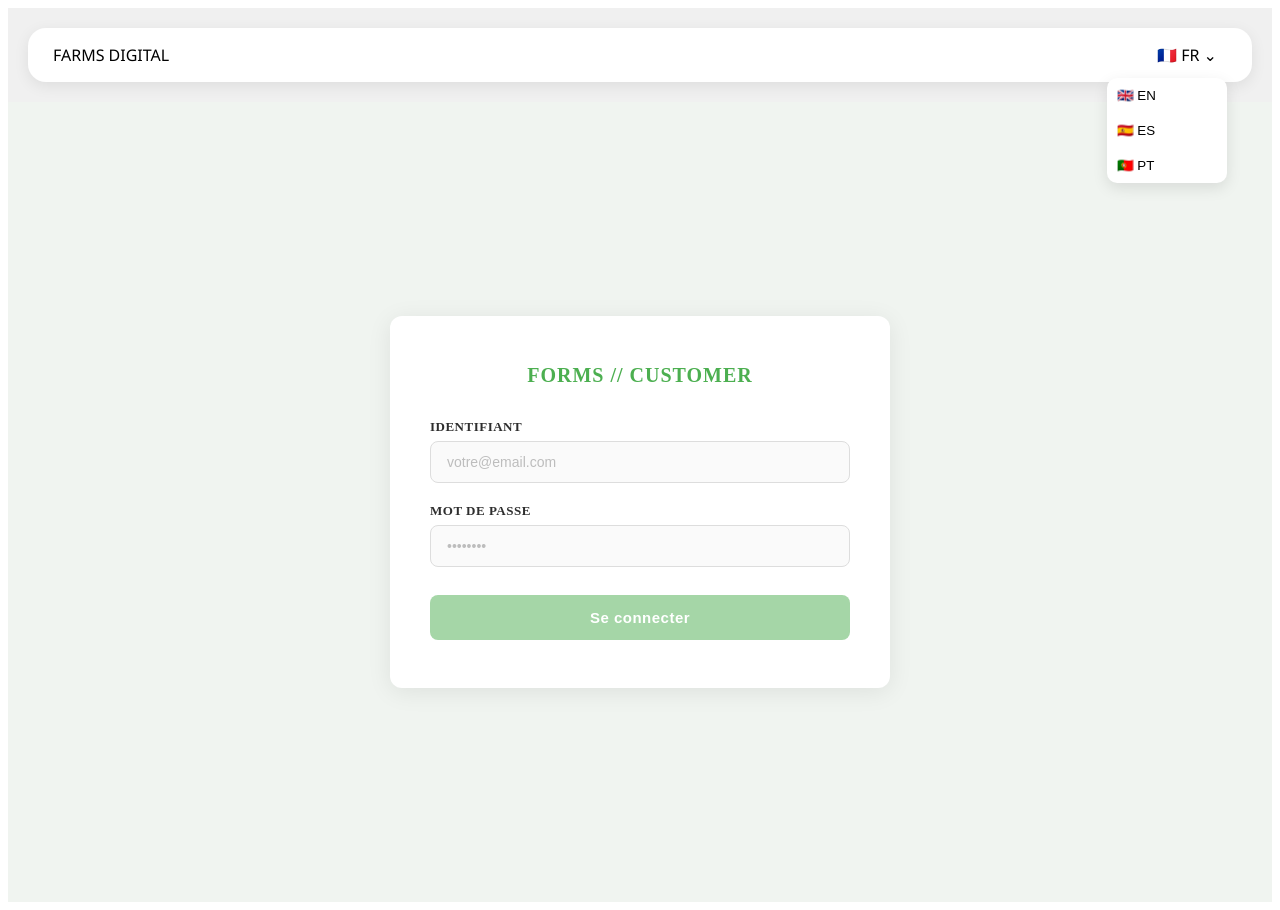
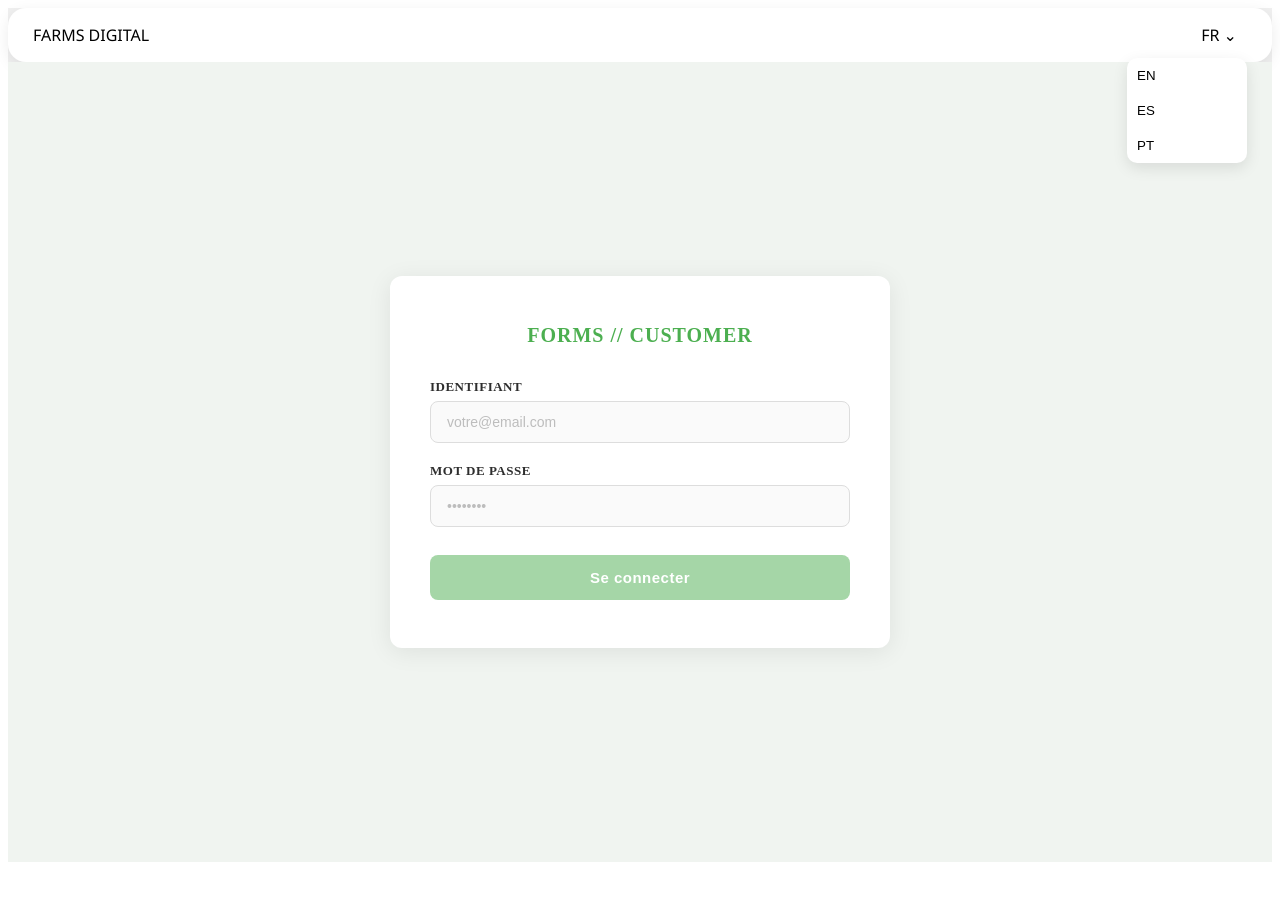
Before and after one commit to syllad119-sudo/https-github.com-sylla-d-mon-projet-Farms1, an Angular app: page /login in a window 1280 px wide. After the commit the page ends 870 px from the top, so only its background shows below. Built offline with nearby package versions, Linux system fonts and the light colour scheme.

Commit message:
Modification du header

```diff
--- a/src/app/components/header/header.html
+++ b/src/app/components/header/header.html
@@ -1,21 +1,15 @@
 <div class="header-container">
   <header class="header">
+    <div class="logo">FARMS DIGITAL</div>
 
-    <!-- Logo -->
-    <div class="logo">
-        FARMS DIGITAL
-    </div>
-
-    <!-- Langue -->
     <div class="lang">
-      🇫🇷 FR ⌄
+      FR ⌄
 
       <div class="lang-menu">
-        <button>🇬🇧 EN</button>
-        <button>🇪🇸 ES</button>
-        <button>🇵🇹 PT</button>
+        <button>EN</button>
+        <button>ES</button>
+        <button>PT</button>
       </div>
     </div>
-
   </header>
 </div>
--- a/src/app/components/header/header.scss
+++ b/src/app/components/header/header.scss
@@ -1,3 +1,9 @@
+body {
+  margin: 0;
+}
+
+
+
 .header {
   display: flex;
   justify-content: space-between;
@@ -6,8 +12,9 @@
   padding: 10px 25px;
   background: #ffffff;
 
+
   border-radius: 18px;
-  margin: 10px;
+  margin: 0 ;
   box-shadow: 0 4px 15px rgba(0, 0, 0, 0.08);
 
   font-family: 'Segoe UI', sans-serif;
@@ -58,5 +65,8 @@
 }
 .header-container {
   background: #f0f0f0;
-  padding: 10px;
+  padding: 0;
+  margin: 0;
+
+
 }
```
